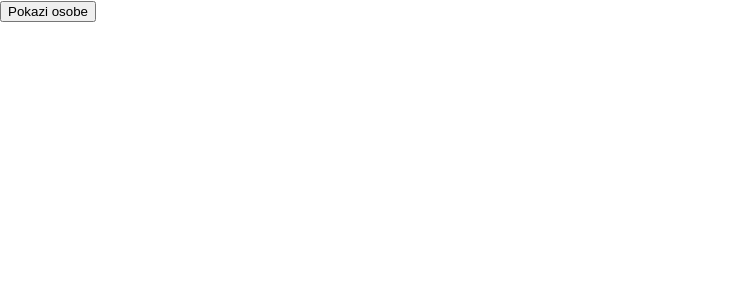
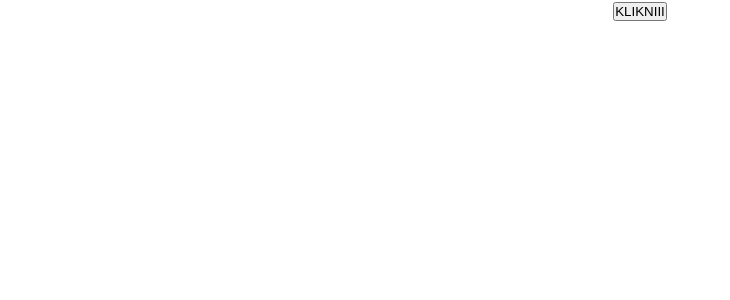
Before and after one commit to ArtificialBee/React_app_learning, a React (Create React App) app: page / in a window 1280 px wide. Shown: the top 300 px of the page, without its empty margins (0-730 px from the left). Built offline with nearby package versions, Linux system fonts and the light colour scheme.

Commit message:
Adding some stufs

```diff
--- a/package.json
+++ b/package.json
@@ -6,6 +6,7 @@
     "@testing-library/jest-dom": "^5.12.0",
     "@testing-library/react": "^11.2.7",
     "@testing-library/user-event": "^12.8.3",
+    "axios": "^0.21.1",
     "react": "^17.0.2",
     "react-dom": "^17.0.2",
     "react-scripts": "4.0.3",
--- a/src/App.js
+++ /dev/null
@@ -1,48 +0,0 @@
-import React,{useState} from 'react'
-import './App.css';
-import Persons from './Persons';
-
-
-const App = () => {
-  const [persons,personsHandler]=useState({
-    osobe: [
-      {ime: "Edvin", godine:"24"},
-      {ime: "Almina", godine: "23"},
-      {ime: "Hadir", godine:"24"}
-    ],
-    vidljivost: false
-  });
-
-const pokaziOsobe=()=>{
-  const v=persons.vidljivost;
-  personsHandler({
-    osobe: [
-      {ime: "Edvin", godine:"24"},
-      {ime: "Almina", godine: "23"},
-      {ime: "Hadir", godine:"24"}
-    ],
-    vidljivost: !v
-  });
-}
-
-let ljudi=null; //Kreiramo varijablu "ljudi"
-
-if(persons.vidljivost){ //Ukoliko je potrebno prikazati, tek onda joj dodjeljujemo vrijednost
-  ljudi=(
-      <div>
-        <Persons ime={persons.osobe[0].ime} godine={persons.osobe[0].godine}/>
-        <Persons ime={persons.osobe[1].ime} godine={persons.osobe[1].godine}/>
-        <Persons ime={persons.osobe[2].ime} godine={persons.osobe[2].godine}/>
-      </div>)
-}
-
-
-  return (
-    <div>
-      <button onClick={pokaziOsobe}>Pokazi osobe</button>
-      {ljudi}
-    </div>
-  );
-}
-
-export default App;
--- /dev/null
+++ b/src/Persons.css
@@ -0,0 +1,13 @@
+.person1 {
+  text-align: center;
+  border: 2px solid purple;
+  margin: 10px 0;
+  padding: 10px 0;
+  background-color: blueviolet;
+  transition: all 0.5s;
+}
+
+.person2 {
+  background-color: brown;
+  color: white;
+}
--- /dev/null
+++ b/src/containers/App.js
@@ -0,0 +1,44 @@
+import React,{Component} from 'react'
+import './App.css';
+import Persons from './Persons';
+
+
+class App extends Component{
+  state={
+    persons:[
+      {name: "Edvin", age:"23"},
+      {name: "Almina", age:"24"},
+      {name: "Hadir",age:"25"}
+    ],
+    showPersons: false
+  };
+
+  togglePersonsHandler=()=>{
+    const doesShowPersons=this.state.showPersons;
+    this.setState({
+      persons:[
+        {name: "Edvin", age:"23"},
+        {name: "Almina", age:"24"},
+        {name: "Hadir",age:"25"}
+      ],
+      showPersons: !doesShowPersons
+    });
+  }
+
+
+  render(){
+    return(
+      <div className="App">
+        <button onClick={this.togglePersonsHandler}>KLIKNIII</button>
+        {this.state.showPersons?<div>
+          <Persons name={this.state.persons[0].name} age={this.state.persons[0].age}/>
+          <Persons name={this.state.persons[1].name} age={this.state.persons[1].age} change={this.nameChangedHandler}/>
+          <Persons name={this.state.persons[2].name} age={this.state.persons[2].age} />
+        </div>:null}
+
+      </div>
+    );
+  }
+}
+
+export default App;
--- /dev/null
+++ b/src/containers/Persons.css
@@ -0,0 +1,17 @@
+* {
+  margin: 0;
+  padding: 0;
+  box-sizing: border-box;
+}
+
+.Person {
+  box-shadow: 0 0 5px black;
+  border-radius: 10px;
+  margin: 20px auto;
+  height: 50px;
+  width: 300px;
+}
+
+.Person h2 {
+  color: darkred;
+}
--- a/src/Persons.js
+++ b/src/containers/Persons.js
@@ -1,9 +1,10 @@
 import React from 'react';
+import './Persons.css'
 
 const Persons = (props) => {
     return (
-        <div>
-            <h1>Ime: {props.ime}, Godine: {props.godine}</h1>
+        <div className="Person">
+            <h2>Ime: {props.name}, Godine: {props.age}</h2>
         </div>
     );
 }
--- a/src/index.js
+++ b/src/index.js
@@ -1,6 +1,6 @@
 import React from 'react';
 import ReactDOM from 'react-dom';
 import './index.css';
-import App from './App';
+import App from './containers/App';
 
 ReactDOM.render(<App />,document.getElementById('root'));
```
Also changed, not shown: src/containers/App.css (line endings or trailing spaces), 1 other file (tests, documents, lock files or other folders).
